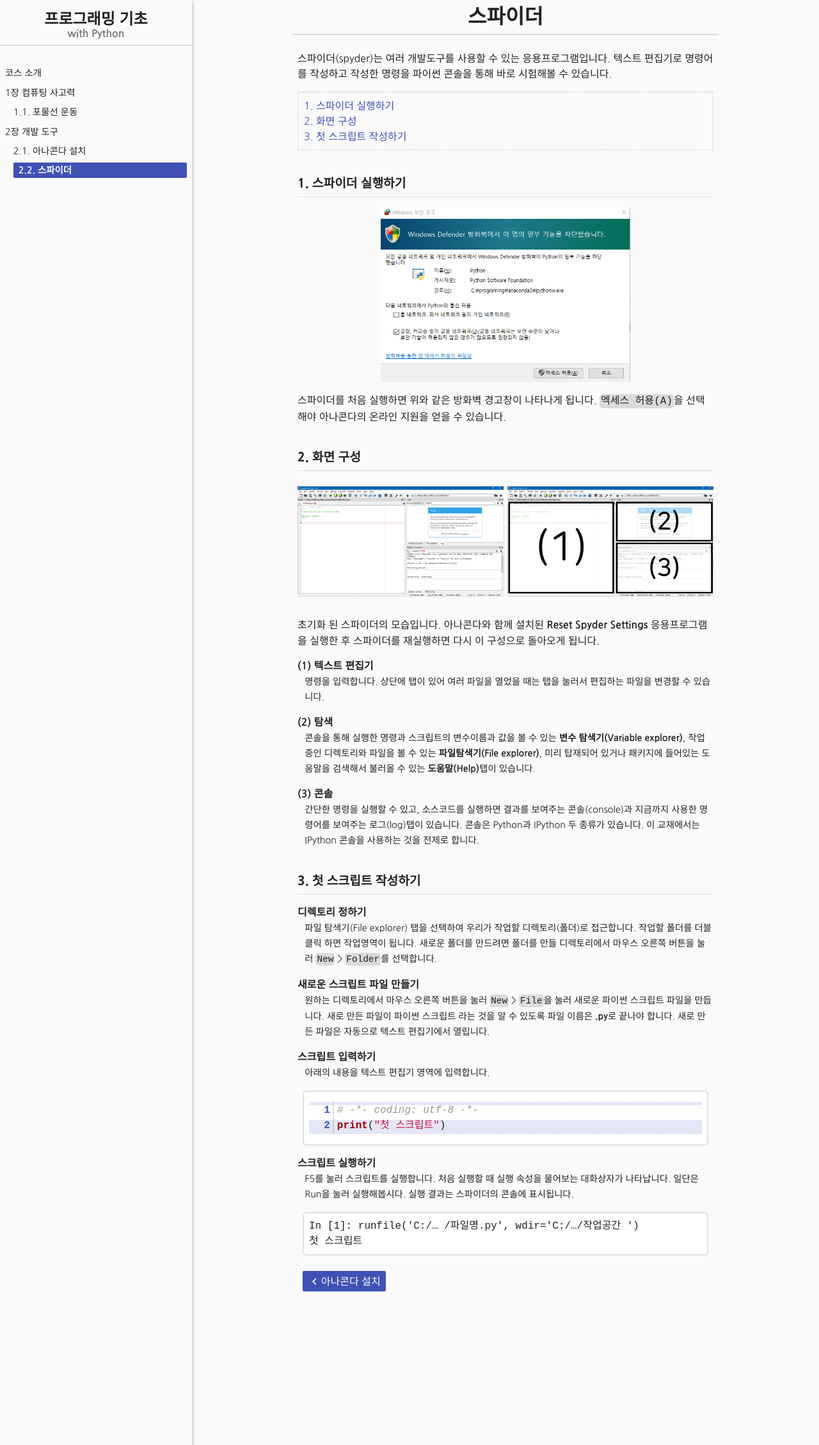
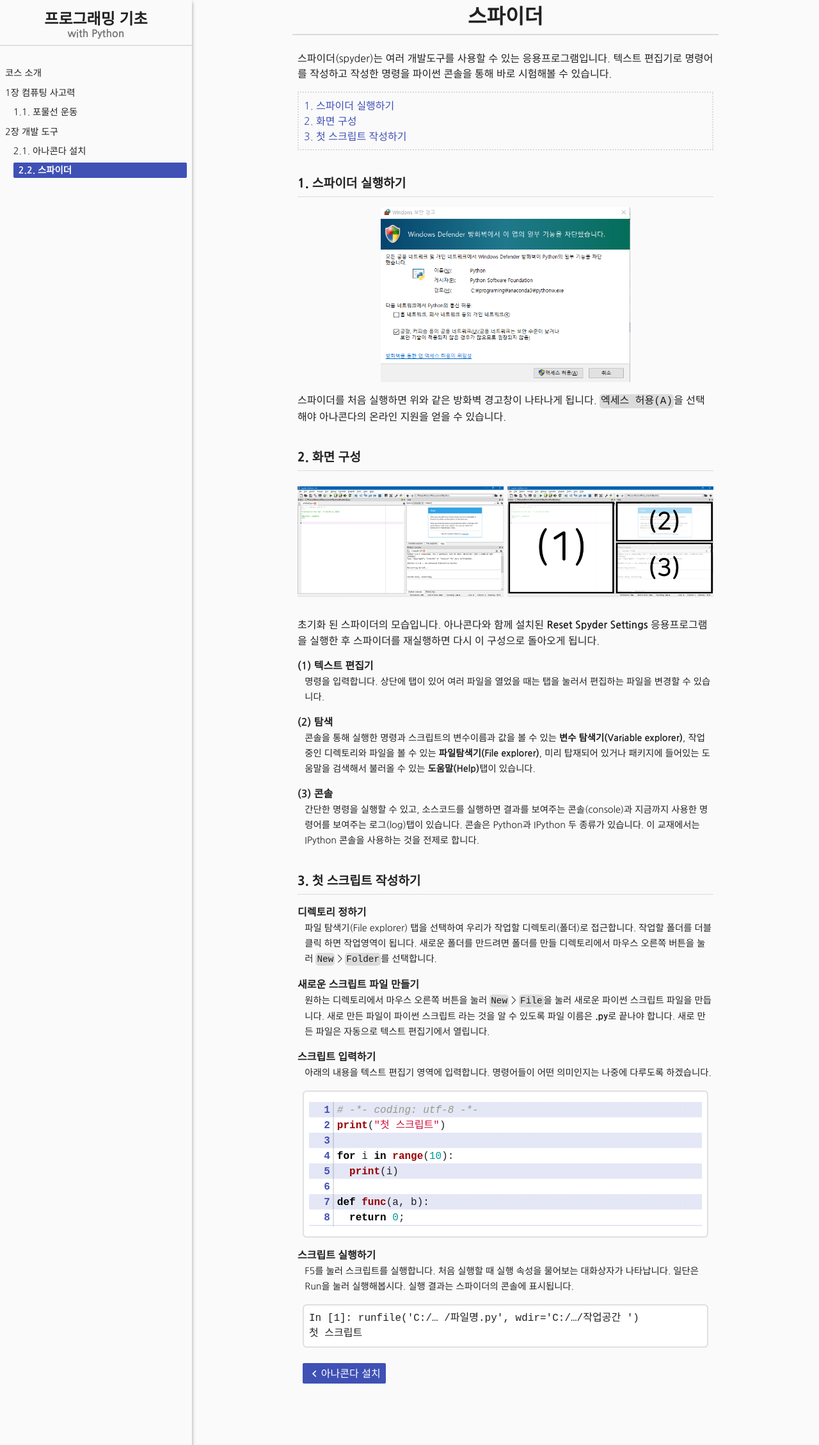
Before and after one commit to soma0sd/introduction-to-programing-with-python, a Jekyll site: the page built from doc/environment/spyder.md, in a window 1280 px wide. Shown: the whole page at 64% size. Built offline with Jekyll 4.4.1, drawn with Linux system fonts in a browser that asks for light colours; nearby versions of some CDN libraries; some web fonts are replaced.

Commit message:
no message

```diff
--- a/css/styles.scss
+++ b/css/styles.scss
@@ -136,9 +136,18 @@ code .lineno {
       0deg,
       lighten($color-theme-primary, 45%),
       lighten($color-theme-primary, 45%) 1.4rem,
-      lighten($color-theme-primary, 60%) 1.4rem,
+      lighten($color-theme-primary, 60%) 1.5rem,
       lighten($color-theme-primary, 60%) 2.8rem,
     );
+    @include media-min(s){
+      background: repeating-linear-gradient(
+        180deg,
+        lighten($color-theme-primary, 45%),
+        lighten($color-theme-primary, 45%) 1.45rem,
+        lighten($color-theme-primary, 60%) 1.55rem,
+        lighten($color-theme-primary, 60%) 3.0rem,
+      );
+    }
   }
   td.code {
     padding-left: 5px;
--- a/doc/environment/spyder.md
+++ b/doc/environment/spyder.md
@@ -36,10 +36,16 @@ layout: book
 : 원하는 디렉토리에서 마우스 오른쪽 버튼을 눌러 `New` > `File`을 눌러 새로운 파이썬 스크립트 파일을 만듭니다. 새로 만든 파일이 파이썬 스크립트 라는 것을 알 수 있도록 파일 이름은 **.py**로 끝나야 합니다. 새로 만든 파일은 자동으로 텍스트 편집기에서 열립니다.
 
 스크립트 입력하기
-: 아래의 내용을 텍스트 편집기 영역에 입력합니다.
+: 아래의 내용을 텍스트 편집기 영역에 입력합니다. 명령어들이 어떤 의미인지는 나중에 다루도록 하겠습니다.
 {% highlight python linenos %}
 # -*- coding: utf-8 -*-
 print("첫 스크립트")
+
+for i in range(10):
+  print(i)
+
+def func(a, b):
+  return 0;
 {% endhighlight %}
 
 스크립트 실행하기
```
Also changed, not shown: doc/computational-thinking/index.md (+10 -7 lines), doc/computational-thinking/parabolic-motion.md (+2 -0 lines).
